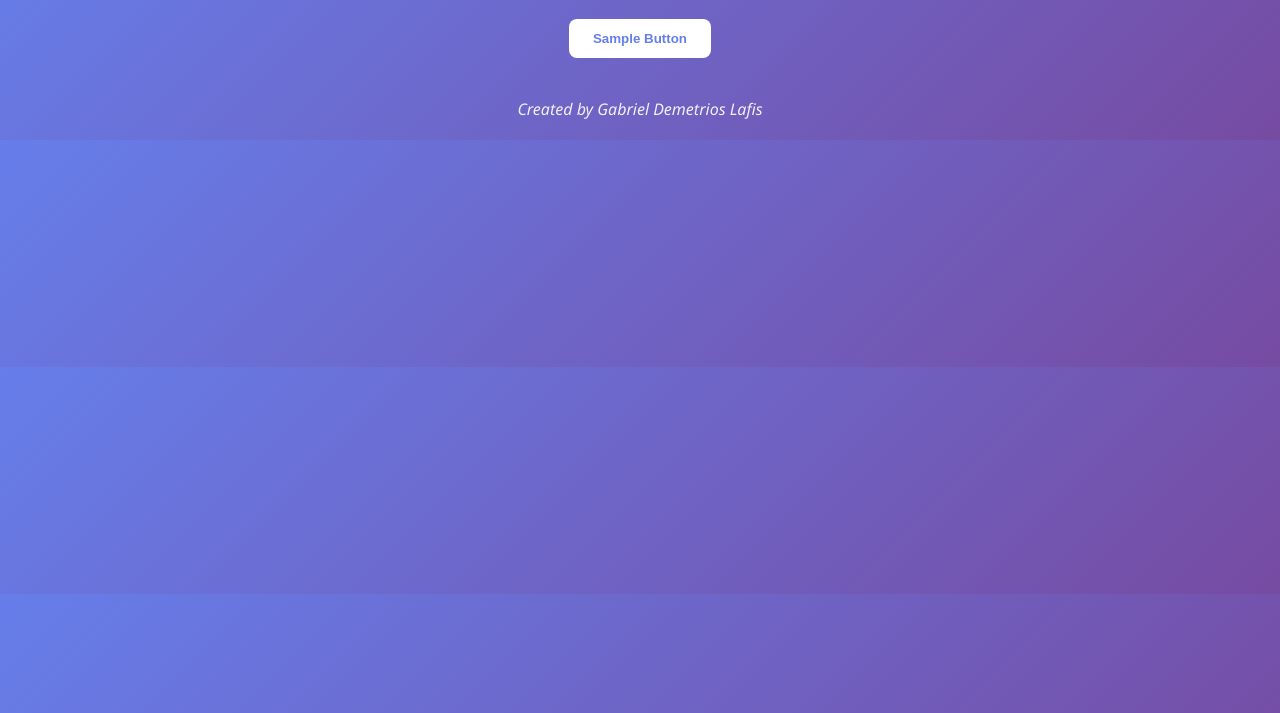
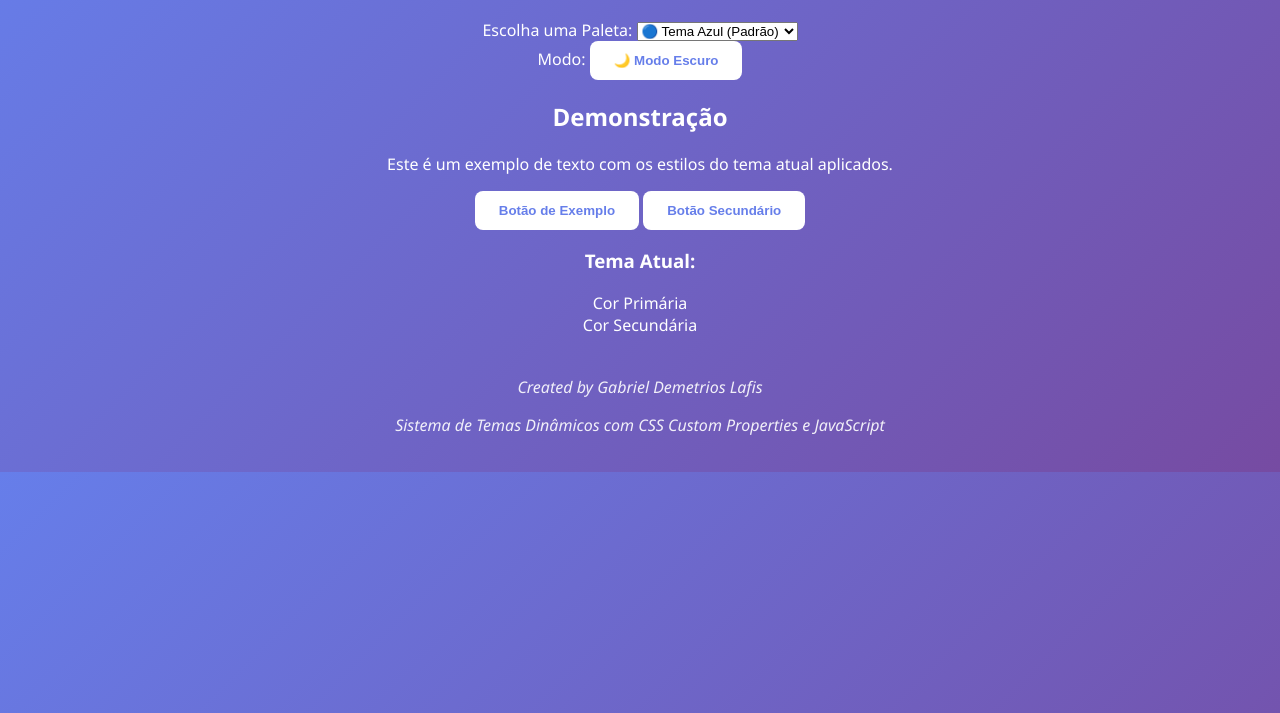
Before and after one commit to galafis/CSS-Theme-System, a plain HTML site: page index.html in a window 1280 px wide. Shown: the part 87-800 px from the top of the page. Drawn offline with Linux system fonts and the light colour scheme.

Commit message:
feat: adicionar seletor de tema dinâmico ao index.htmlUpdate index.html
- Adiciona interface de seleção de temas (Azul, Verde, Laranja)
- Implementa controle de modo claro/escuro
- Inclui seção de demonstração com botões
- Adiciona visualização de cores do tema atual
- Mantém autoria de Gabriel Demetrios Lafis
- Preparado para integração com theme-switcher.js

```diff
--- a/index.html
+++ b/index.html
@@ -1,16 +1,72 @@
 <!DOCTYPE html>
 <html lang="en">
 <head>
+    <!--
+        Dynamic Theme Management System
+        @author Gabriel Demetrios Lafis
+        Sistema de gerenciamento dinâmico de temas com suporte a múltiplas paletas e modo escuro/claro
+    -->
     <meta charset="UTF-8">
     <meta name="viewport" content="width=device-width, initial-scale=1.0">
-    <title>CSS-Theme-System</title>
+    <title>CSS-Theme-System - Dynamic Theme Switcher</title>
     <link rel="stylesheet" href="styles.css">
 </head>
 <body>
+    <!-- Container principal da aplicação -->
     <div class="container">
+        <!-- Cabeçalho com título do sistema -->
         <h1>Dynamic Theme Management System</h1>
-        <button class="btn">Sample Button</button>
-        <div class="author">Created by Gabriel Demetrios Lafis</div>
+
+        <!-- Painel de controle de temas -->
+        <div class="theme-controls">
+            <!-- Seleção de paleta de cores -->
+            <div class="control-group">
+                <label for="theme-select">Escolha uma Paleta:</label>
+                <select id="theme-select" class="theme-selector">
+                    <option value="blue">🔵 Tema Azul (Padrão)</option>
+                    <option value="green">🟢 Tema Verde</option>
+                    <option value="orange">🟠 Tema Laranja</option>
+                </select>
+            </div>
+
+            <!-- Controle de modo claro/escuro -->
+            <div class="control-group">
+                <label for="mode-toggle">Modo:</label>
+                <button id="mode-toggle" class="btn mode-btn" aria-label="Alternar entre modo claro e escuro">
+                    🌙 Modo Escuro
+                </button>
+            </div>
+        </div>
+
+        <!-- Área de demonstração dos estilos aplicados -->
+        <div class="demo-section">
+            <h2>Demonstração</h2>
+            <p>Este é um exemplo de texto com os estilos do tema atual aplicados.</p>
+            <button class="btn">Botão de Exemplo</button>
+            <button class="btn btn-secondary">Botão Secundário</button>
+        </div>
+
+        <!-- Informações sobre o tema atual -->
+        <div class="theme-info">
+            <h3>Tema Atual:</h3>
+            <div class="color-display">
+                <div class="color-box" id="primary-color-box">
+                    <span>Cor Primária</span>
+                </div>
+                <div class="color-box" id="secondary-color-box">
+                    <span>Cor Secundária</span>
+                </div>
+            </div>
+        </div>
+
+        <!-- Rodapé com autoria -->
+        <div class="author">
+            <p>Created by Gabriel Demetrios Lafis</p>
+            <p class="author-subtitle">Sistema de Temas Dinâmicos com CSS Custom Properties e JavaScript</p>
+        </div>
     </div>
+
+    <!-- Script de gerenciamento de temas -->
+    <script src="theme-switcher.js"></script>
 </body>
 </html>
```
